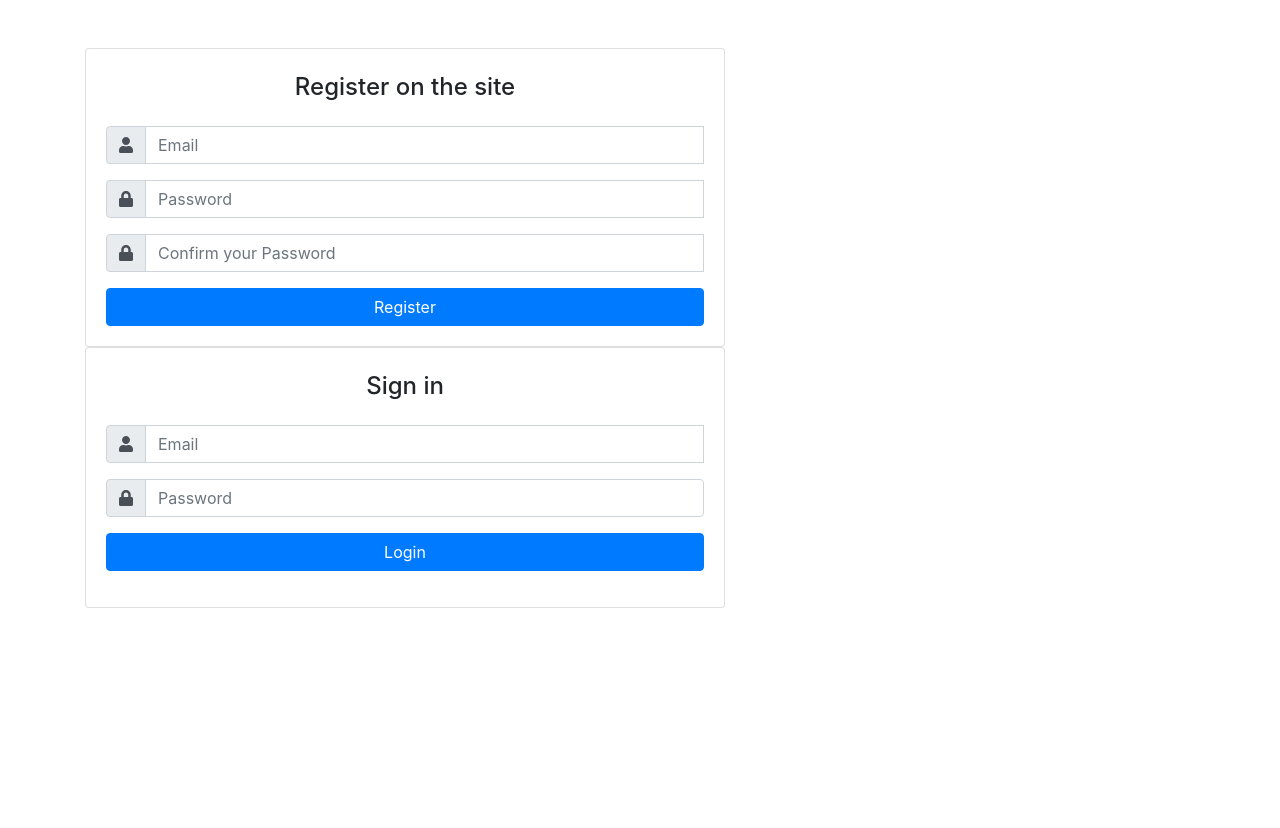
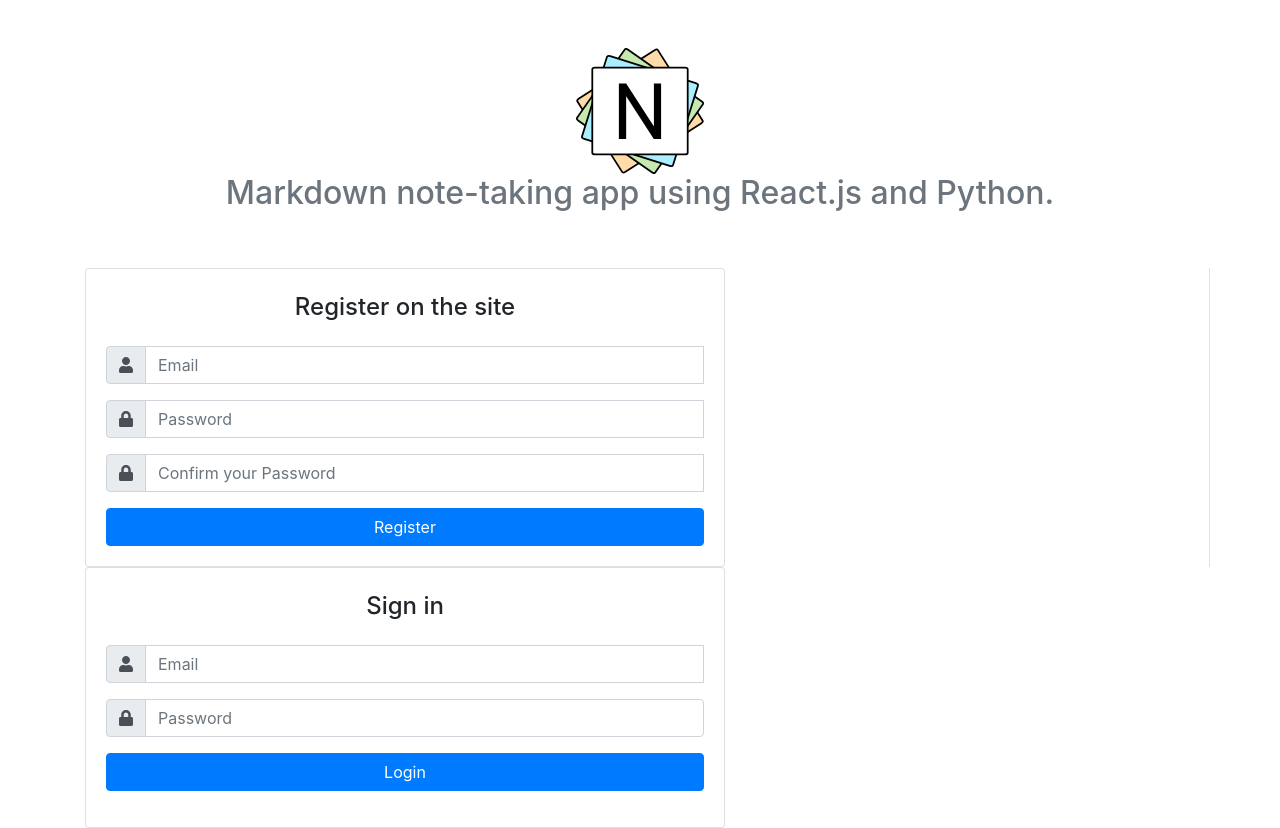
Before and after one commit to yeyeto2788/NoteDown, a React (Create React App) app in the folder react_app/: page / in a window 1280 px wide. Before the commit the page ends 800 px from the top, so only its background shows below. Built offline with nearby package versions, Linux system fonts and the light colour scheme.

Commit message:
Add logo on the app
Refactor login/register screen and add logo on it.

```diff
--- a/react_app/src/App.js
+++ b/react_app/src/App.js
@@ -1,5 +1,4 @@
 import React, { useEffect } from "react";
-import { Row, Col } from "react-bootstrap";
 import Cookies from "js-cookie";
 
 import "bootstrap/dist/css/bootstrap.min.css";
@@ -7,9 +6,8 @@ import "bootstrap/dist/css/bootstrap.min.css";
 import { useApplicationValue } from "./AppStateProvider";
 import { reducerActions } from "./AppReducer";
 
-import LoginComponent from "./components/LoginComponent";
-import RegisterComponent from "./components/RegisterComponent";
 import MainViewComponent from "./components/MainViewComponent";
+import RegisterLoginComponent from "./components/RegisterLoginComponent";
 
 const App = () => {
   const [{ currentUser, userToken }, dispatchAction] = useApplicationValue();
@@ -34,16 +32,7 @@ const App = () => {
     let component;
 
     if (currentUser === null || userToken === null) {
-      component = (
-        <Row className="mx-0 mt-5">
-          <Col>
-            <RegisterComponent></RegisterComponent>
-          </Col>
-          <Col>
-            <LoginComponent></LoginComponent>
-          </Col>
-        </Row>
-      );
+      component = <RegisterLoginComponent></RegisterLoginComponent>;
     } else {
       component = <MainViewComponent></MainViewComponent>;
     }
--- a/react_app/src/components/HeaderComponent.jsx
+++ b/react_app/src/components/HeaderComponent.jsx
@@ -4,6 +4,7 @@ import { FontAwesomeIcon } from "@fortawesome/react-fontawesome";
 import { faSearch } from "@fortawesome/free-solid-svg-icons";
 import Cookies from "js-cookie";
 import axios from "axios";
+import logo from "../notedown_logo.svg";
 
 import { useApplicationValue } from "../AppStateProvider";
 import { reducerActions } from "../AppReducer";
@@ -41,8 +42,11 @@ const HeaderComponent = (props) => {
   };
 
   return (
-    <Navbar className="align-self-center" bg="primary" variant="dark" fixed="top">
-      <Navbar.Brand href="#home">NoteDown</Navbar.Brand>
+    <Navbar className="align-self-center" bg="primary" variant="dark" fixed="top" expand="lg">
+      <Navbar.Brand href="#home">
+        <img alt="" src={logo} width="30" height="30" className="d-inline-block align-top" />{" "}
+        NoteDown
+      </Navbar.Brand>
       <Nav className="mr-auto">
         {/* <Nav.Link href="#link1">link1</Nav.Link>
         <Nav.Link href="#link2">link2</Nav.Link> */}
--- a/react_app/src/components/RegisterComponent.jsx
+++ b/react_app/src/components/RegisterComponent.jsx
@@ -11,7 +11,7 @@ const RegisterComponent = (props) => {
   const [show, setShow] = useState(false);
 
   const handleSubmit = (event) => {
-    const url = `${process.env.REACT_APP_NOTEDOWN_API_URL}/api/v1/auth/register`;
+    const url = `/api/v1/auth/register`;
     const form = event.currentTarget;
 
     if (form.checkValidity() === false) {
@@ -62,7 +62,7 @@ const RegisterComponent = (props) => {
   };
 
   return (
-    <div className="container">
+    <div className="container border-right">
       <Card style={{ width: "40rem" }}>
         <Card.Body>
           <h4 className="card-title text-center mb-4 mt-1">Register on the site</h4>
--- /dev/null
+++ b/react_app/src/components/RegisterLoginComponent.jsx
@@ -0,0 +1,37 @@
+import React, { useEffect } from "react";
+import { Row, Col } from "react-bootstrap";
+
+import { useApplicationValue } from "../AppStateProvider";
+import { reducerActions } from "../AppReducer";
+import logo from "../notedown_logo.svg";
+
+import LoginComponent from "./LoginComponent";
+import RegisterComponent from "./RegisterComponent";
+
+const RegisterLoginComponent = () => {
+  return (
+    <Col>
+      <Row className="justify-content-md-center mt-5">
+        <Col>
+          <Row className="justify-content-md-center">
+            <img src={logo} alt="" width="10%" />
+          </Row>
+          <Row className="justify-content-md-center">
+            <h2 className="text-muted">Markdown note-taking app using React.js and Python.</h2>
+          </Row>
+        </Col>
+      </Row>
+
+      <Row className="mx-0 mt-5">
+        <Col>
+          <RegisterComponent></RegisterComponent>
+        </Col>
+        <Col>
+          <LoginComponent></LoginComponent>
+        </Col>
+      </Row>
+    </Col>
+  );
+};
+
+export default RegisterLoginComponent;
```
Also changed, not shown: react_app/src/notedown_logo.svg (added).
